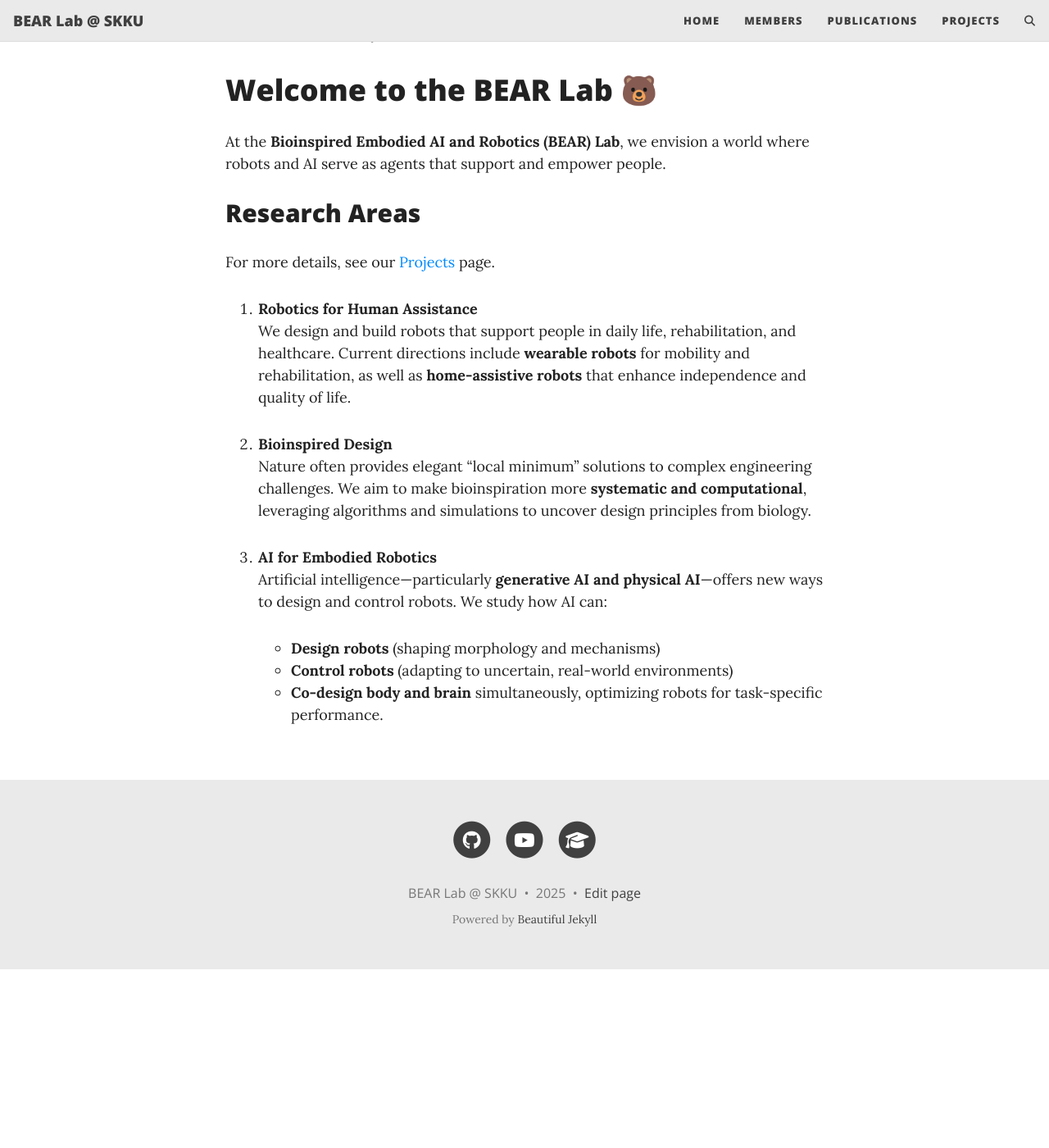
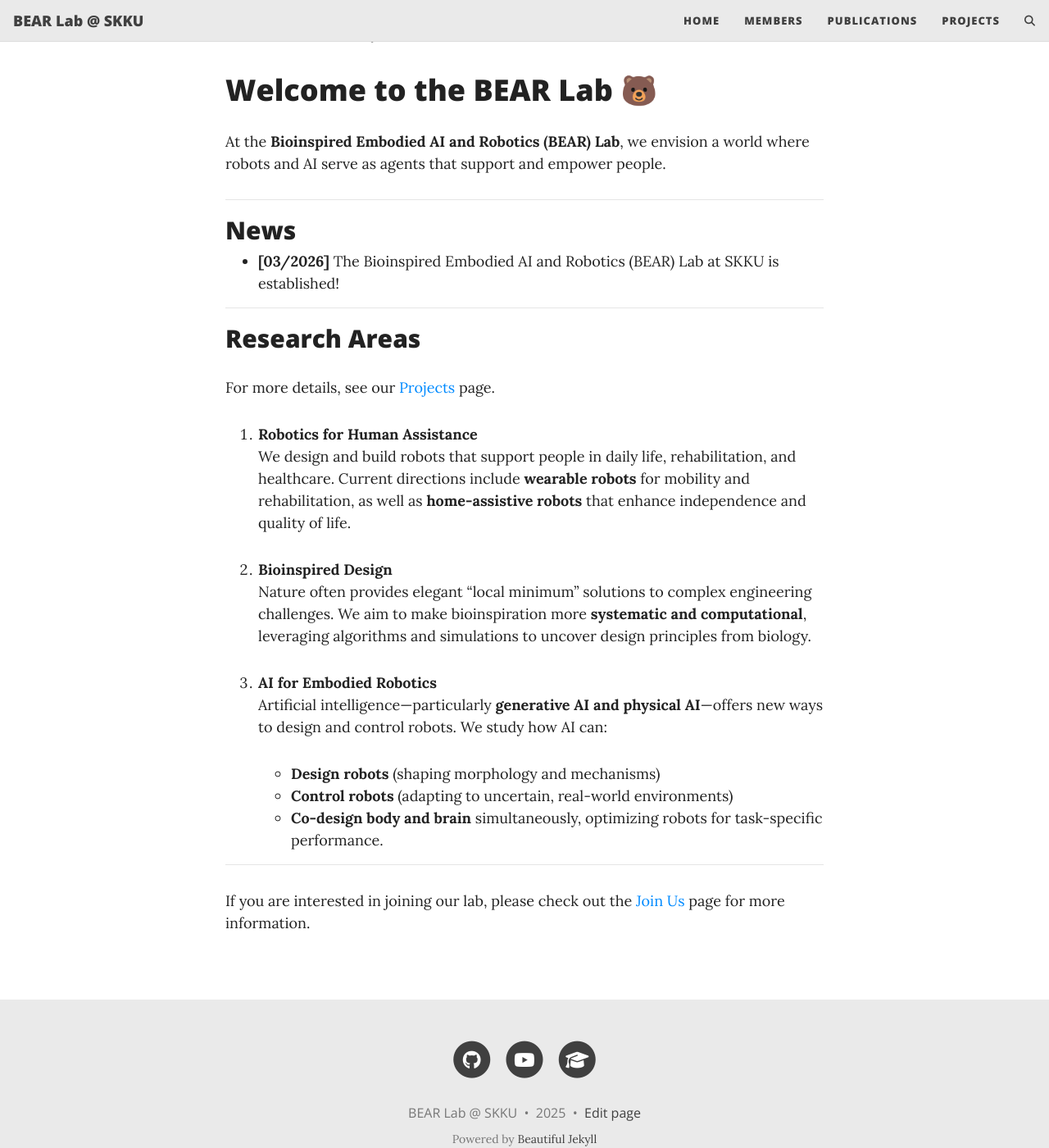
Before and after one commit to bear-research-lab/bear-research-lab.github.io, a Jekyll site: the page built from index.md, in a window 1280 px wide and 1400 px high, scrolled down 234 px. Shown: the whole window at 82% size. Built offline with Jekyll 4.4.1, drawn with Linux system fonts in a browser that asks for light colours; comment, search, counter and statistics services are not loaded; before the commit the page ends 1416 px from its top, so only the background shows below that.

Commit message:
add index and join-us

```diff
--- a/index.md
+++ b/index.md
@@ -13,6 +13,11 @@ permalink: /
 # Welcome to the BEAR Lab 🐻
 At the **Bioinspired Embodied AI and Robotics (BEAR) Lab**, we envision a world where robots and AI serve as agents that support and empower people.
 
+---
+## News
+- **[03/2026]** The Bioinspired Embodied AI and Robotics (BEAR) Lab at SKKU is established!
+
+---
 
 ## Research Areas
 For more details, see our [Projects](/projects/) page.
@@ -28,3 +33,6 @@ For more details, see our [Projects](/projects/) page.
    - **Design robots** (shaping morphology and mechanisms)
    - **Control robots** (adapting to uncertain, real-world environments)
    - **Co-design body and brain** simultaneously, optimizing robots for task-specific performance.
+
+---
+If you are interested in joining our lab, please check out the [Join Us](/join-us/) page for more information.
```
Also changed, not shown: _pages/join-us.md (added, +7 -0 lines).
